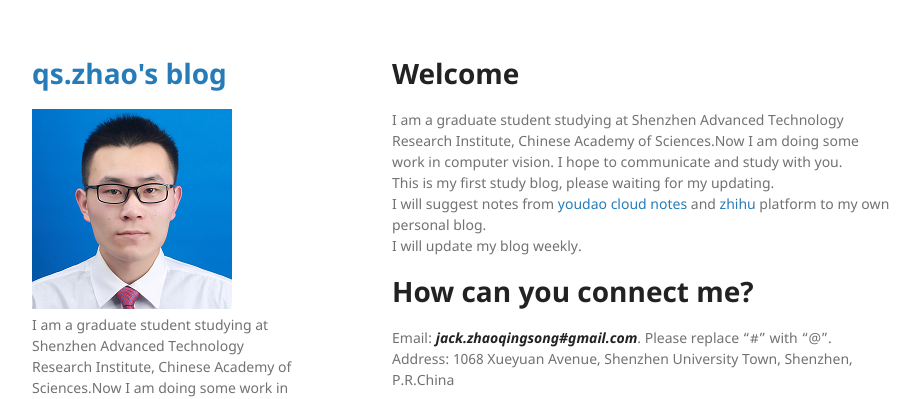
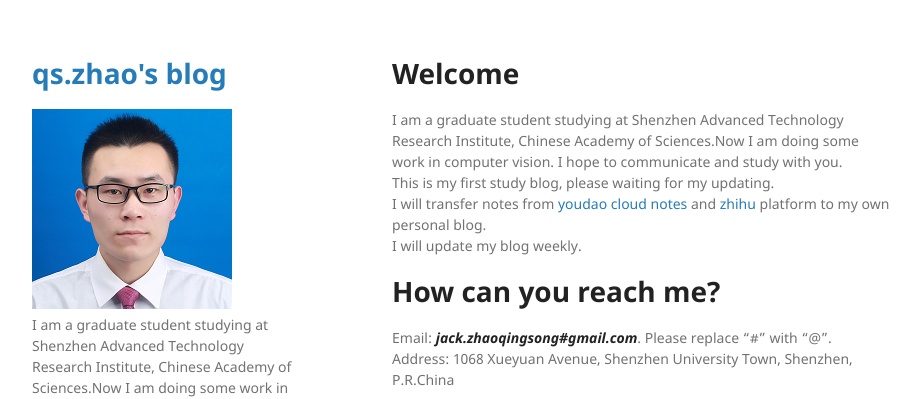
Before and after one commit to mengzhezhou/mengzhezhou.github.io, a Jekyll site: the page built from index.md, in a window 1280 px wide. Shown: the top 399 px of the page, without its empty margins (178-1098 px from the left). Built offline with Jekyll 4.4.1, drawn with Linux system fonts in a browser that asks for light colours; our own code applies the rules of GitHub Pages for plain Markdown files.

```diff
--- a/index.md
+++ b/index.md
@@ -1,10 +1,10 @@
 # Welcome
 I am a graduate student studying at Shenzhen Advanced Technology Research Institute, Chinese Academy of Sciences.Now I am doing some work in computer vision. I hope to communicate and study with you.
 <br>This is my first study blog, please waiting for my updating.
-<br>I will suggest notes from [youdao cloud notes](https://note.youdao.com/?keyfrom=ydoc) and [zhihu](https://www.zhihu.com/people/zhao-qing-song-68-22/activities) platform to my own personal blog.
+<br>I will transfer notes from [youdao cloud notes](https://note.youdao.com/?keyfrom=ydoc) and [zhihu](https://www.zhihu.com/people/zhao-qing-song-68-22/activities) platform to my own personal blog.
 <br>I will update my blog weekly.
 
-# How can you connect me?
+# How can you reach me?
 Email: ***jack.zhaoqingsong#gmail.com***. Please replace "#" with "@".
 <br>Address: 1068 Xueyuan Avenue, Shenzhen University Town, Shenzhen, P.R.China
 
```
